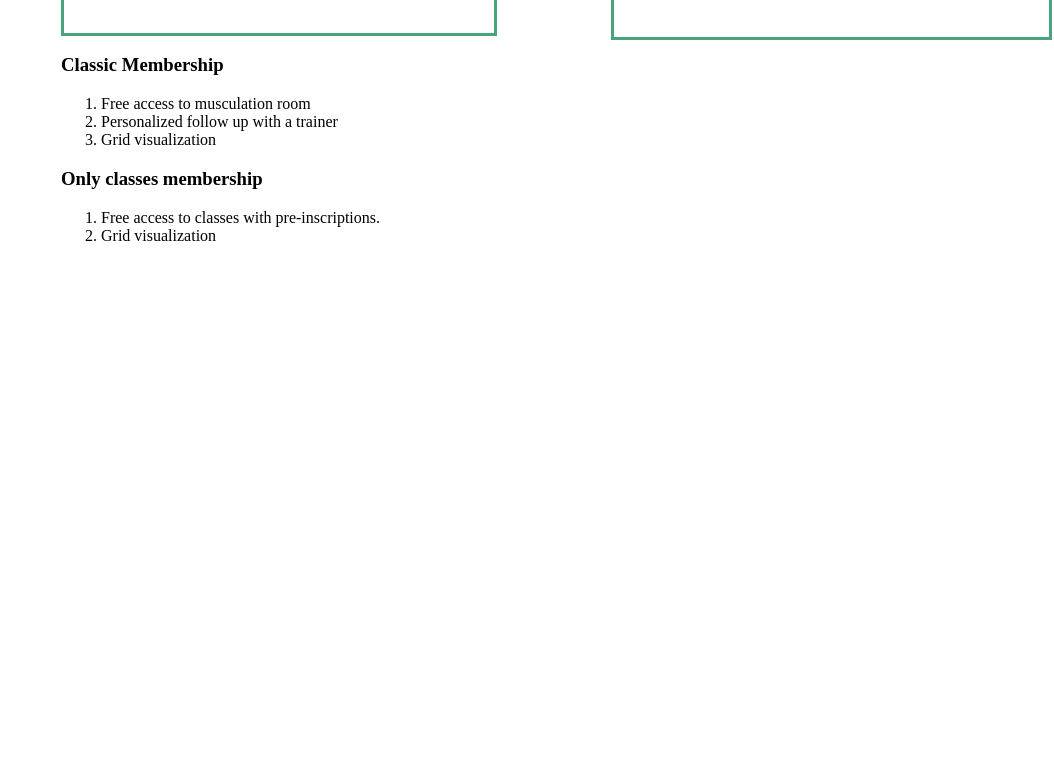
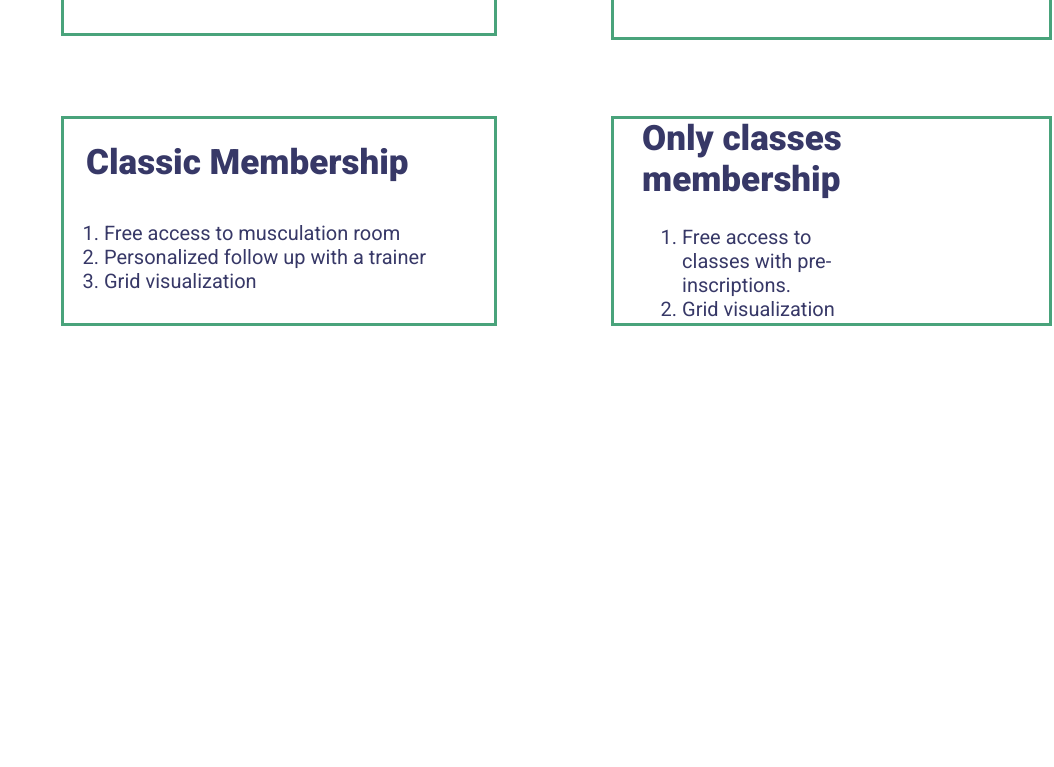
Before and after one commit to AaronSterzer/BaSP-M2023, a plain HTML site: page Week-03/index.html in a window 1280 px wide. Shown: the part 4118-4885 px from the top of the page, without its empty margins (226-1280 px from the left). Drawn offline with Linux system fonts and the light colour scheme.

Commit message:
BaSP-W03-2023 a try of gym section...

```diff
--- a/Week-03/css/style.css
+++ b/Week-03/css/style.css
@@ -338,7 +338,6 @@ button[type=submit] {
 .section-2 {
   position: absolute;
   border-style: solid;
-  width: 430px;
   color: #49a37b;
   top: 100px;
   display: flex;
@@ -362,6 +361,62 @@ button[type=submit] {
   font-family: "Roboto", Arial, Helvetica, sans-serif;
   bottom: 39px;
 }
+.section-3 {
+  position: relative;
+  border-style: solid;
+  width: 430px;
+  color: #49a37b;
+  display: flex;
+  top: 80px;
+  height: 204px;
+}
+.section-3 h3 {
+  position: relative;
+  color: #373867;
+  font-size: 35px;
+  font-family: "Roboto", Arial, Helvetica, sans-serif;
+  top: -12px;
+  left: 22px;
+}
+.section-3 ol {
+  position: relative;
+  color: #373867;
+  font-size: 20px;
+  font-family: "Roboto", Arial, Helvetica, sans-serif;
+  bottom: 9px;
+}
+.section-4 {
+  position: relative;
+  border-style: solid;
+  width: 435px;
+  color: #49a37b;
+  display: flex;
+  left: 550px;
+  height: 204px;
+  top: -130px;
+  width: 435px;
+}
+.section-4 h3 {
+  left: 28px;
+  position: relative;
+  display: flex;
+  color: rgb(55, 56, 103);
+  font-size: 35px;
+  font-family: "Roboto", Arial, Helvetica, sans-serif;
+  bottom: 36px;
+}
+.section-4 ol {
+  position: relative;
+  color: #373867;
+  font-size: 20px;
+  font-family: "Roboto", Arial, Helvetica, sans-serif;
+  right: 173px;
+  top: 86px;
+}
+
+
+
+
 
 
 
--- a/Week-03/index.html
+++ b/Week-03/index.html
@@ -241,11 +241,13 @@
                     </div>
                     </article>
                     <article>
+                    <div class="section-4">
                          <h3>Only classes membership</h3>
                             <ol>
                                 <li>Free access to classes with pre-inscriptions.</li>
                                 <li>Grid visualization</li>
                             </ol>
+                    </div>
                     </article>
                     </div>
                     </section>
```
